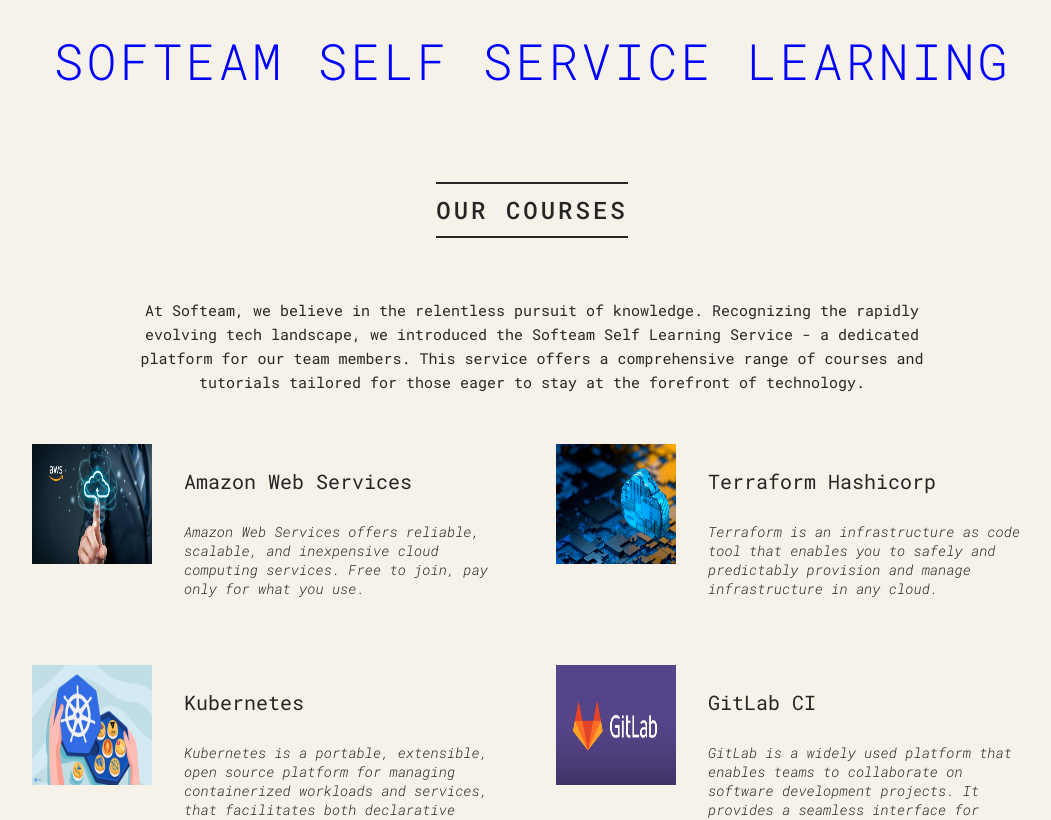
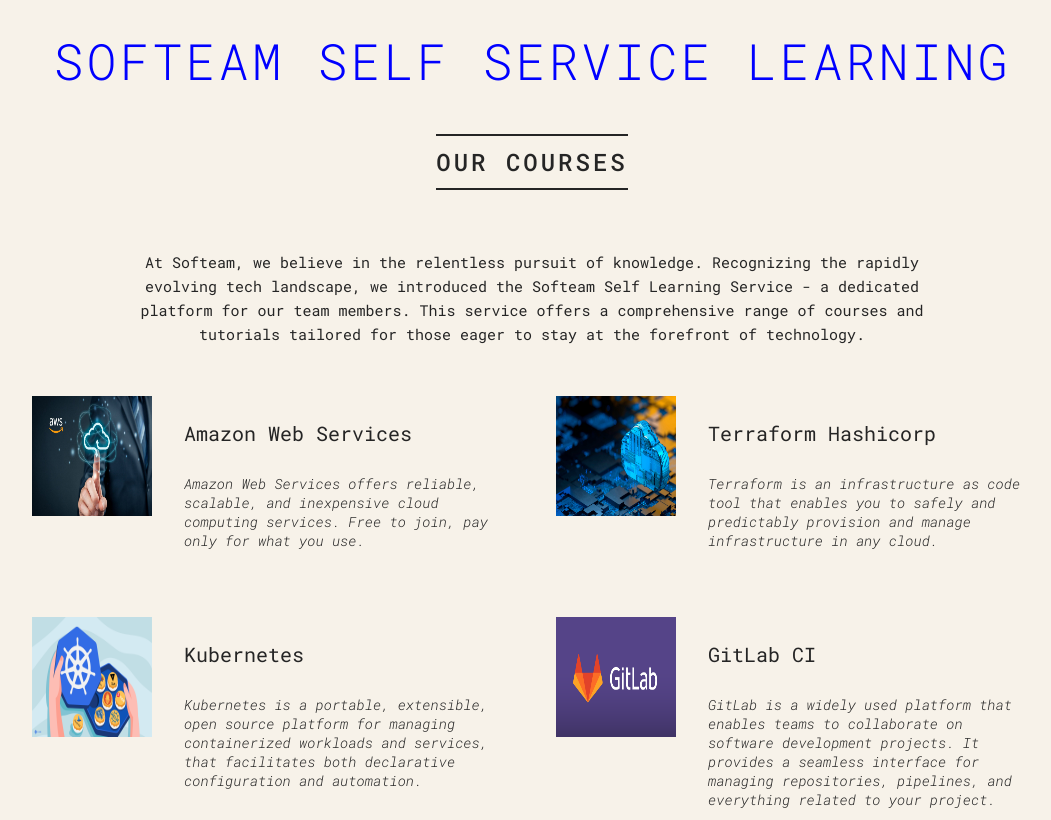
Before and after one commit to SofteamCloud/website-formation.softeam.expert, a React (Create React App) app: page / in a window 1280 px wide. Shown: the top 820 px of the page, without its empty margins (108-1159 px from the left). Built offline with nearby package versions, Linux system fonts and the light colour scheme.

Commit message:
deleted gap attribute in App.css

```diff
--- a/src/App.css
+++ b/src/App.css
@@ -17,5 +17,4 @@
     display: flex;
     flex-direction: column;
     align-items: center;
-    gap: 4.8rem;
 }
```
